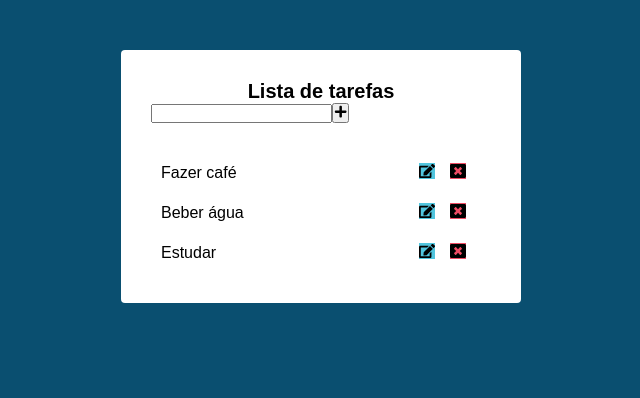
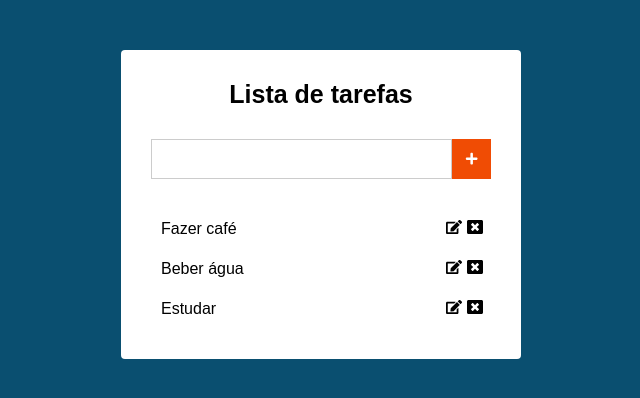
Before and after one commit to warleyroma/projreact, a React (Create React App) app: page / in a window 1280 px wide. Shown: the top 398 px of the page, without its empty margins (319-959 px from the left). Built offline with nearby package versions, Linux system fonts and the light colour scheme.

Commit message:
Estilizando as tarefas

```diff
--- a/src/components/Main.css
+++ b/src/components/Main.css
@@ -8,7 +8,7 @@
 }
 
 .main h1 {
-  font-size: 20px;
+  font-size: 25px;
   text-align: center;
 }
 
@@ -51,18 +51,18 @@
 
 }
 
-.tarefas li :hover{
+.tarefas li:hover{
  background: #51c5de;
 }
 
 .tarefas li .edit {
-  margin-right: 15px;
-  background: #51c5de;
+  margin-right: 5px;
+
 }
 
 .tarefas li .delete {
-  margin-right: 15px;
-  background: #f04c64;
+  margin-right: -2px;
+
 }
 
 .tarefas li:hover .edit,
--- a/src/components/Main.js
+++ b/src/components/Main.js
@@ -25,7 +25,7 @@ export default class Main extends Component {
     return (
       <div className="main">
         <h1>Lista de tarefas</h1>
-        <form action="#">
+        <form action="#" className="form">
           <input onChange={this.handleChange} type="text" value={novaTarefa} />
           <button type="submit">
             <FaPlus />
```
